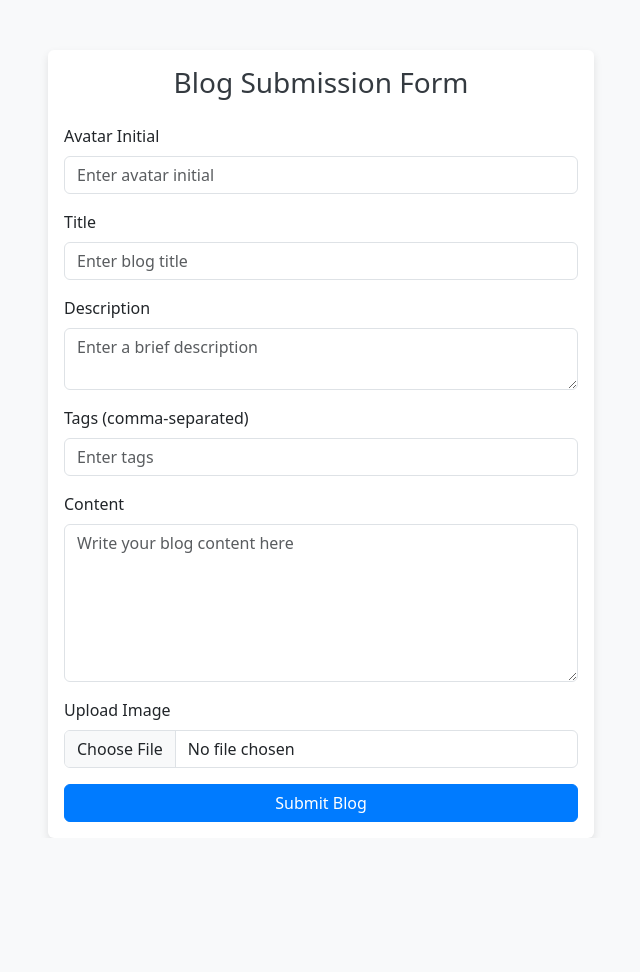
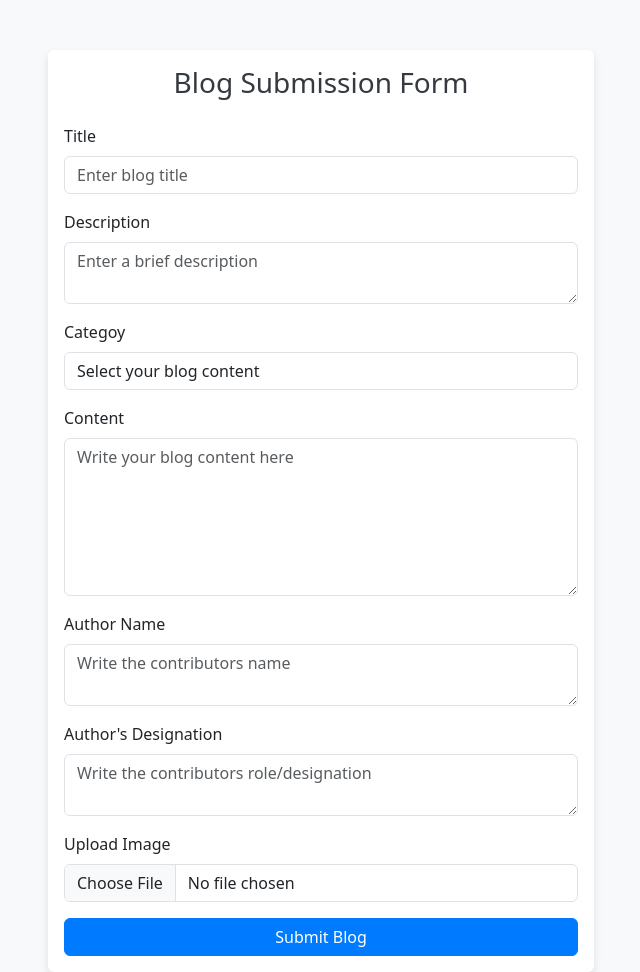
Before and after one commit to ShaivaMuthaiyah/NutritionApp_Backend, a Flask app: page /create_blog_form in a window 1280 px wide. Shown: the whole page, without its empty margins (319-959 px from the left). Before the commit the page ends 838 px from the top, so only its background shows below. Run offline with Flask 3, Linux system fonts and the light colour scheme; some libraries are stand-ins or nearby versions.

Commit message:
second commit

```diff
--- a/templates/createblog.html
+++ b/templates/createblog.html
@@ -39,10 +39,6 @@
                         <h3 class="form-title text-center mb-4">Blog Submission Form</h3>
                         <form id="blogForm" enctype="multipart/form-data">
                             <div class="mb-3">
-                                <label for="avatarInitial" class="form-label">Avatar Initial</label>
-                                <input type="text" class="form-control" id="avatarInitial" name="avatarInitial" placeholder="Enter avatar initial" required>
-                            </div>
-                            <div class="mb-3">
                                 <label for="title" class="form-label">Title</label>
                                 <input type="text" class="form-control" id="title" name="title" placeholder="Enter blog title" required>
                             </div>
@@ -51,12 +47,25 @@
                                 <textarea class="form-control" id="description" name="description" placeholder="Enter a brief description" required></textarea>
                             </div>
                             <div class="mb-3">
-                                <label for="tags" class="form-label">Tags (comma-separated)</label>
-                                <input type="text" class="form-control" id="tags" name="tags" placeholder="Enter tags" required>
+                                <label for="category" class="form-label">Categoy</label>
+                                <select class="form-control" id="category" name="category" required>
+                                    <option value="" disabled selected>Select your blog content</option>
+                                    <option value="General Health">General Health Advice</option>
+                                    <option value="Recipe">Recipe</option>
+                                    <option value="Medical Advice">Medical Advice</option>
+                                </select>
                             </div>
                             <div class="mb-3">
                                 <label for="content" class="form-label">Content</label>
                                 <textarea class="form-control" id="content" name="content" rows="6" placeholder="Write your blog content here" required></textarea>
+                            </div>
+                            <div class="mb-3">
+                                <label for="author" class="form-label">Author Name</label>
+                                <textarea class="form-control" id="author" name="author" rows="2" placeholder="Write the contributors name" required></textarea>
+                            </div>
+                            <div class="mb-3">
+                                <label for="role" class="form-label">Author's Designation</label>
+                                <textarea class="form-control" id="role" name="role" rows="2" placeholder="Write the contributors role/designation" required></textarea>
                             </div>
                             <div class="mb-3">
                                 <label for="file" class="form-label">Upload Image</label>
@@ -79,10 +88,11 @@
             event.preventDefault();
 
             const formData = new FormData();
-            formData.append('avatarInitial', document.getElementById('avatarInitial').value);
             formData.append('title', document.getElementById('title').value);
             formData.append('description', document.getElementById('description').value);
-            formData.append('tags', document.getElementById('tags').value);
+            formData.append('category', document.getElementById('category').value);
+            formData.append('author', document.getElementById('author').value);
+            formData.append('role', document.getElementById('role').value);
             formData.append('content', document.getElementById('content').value);
             formData.append('file', document.getElementById('file').files[0]);
 
```
